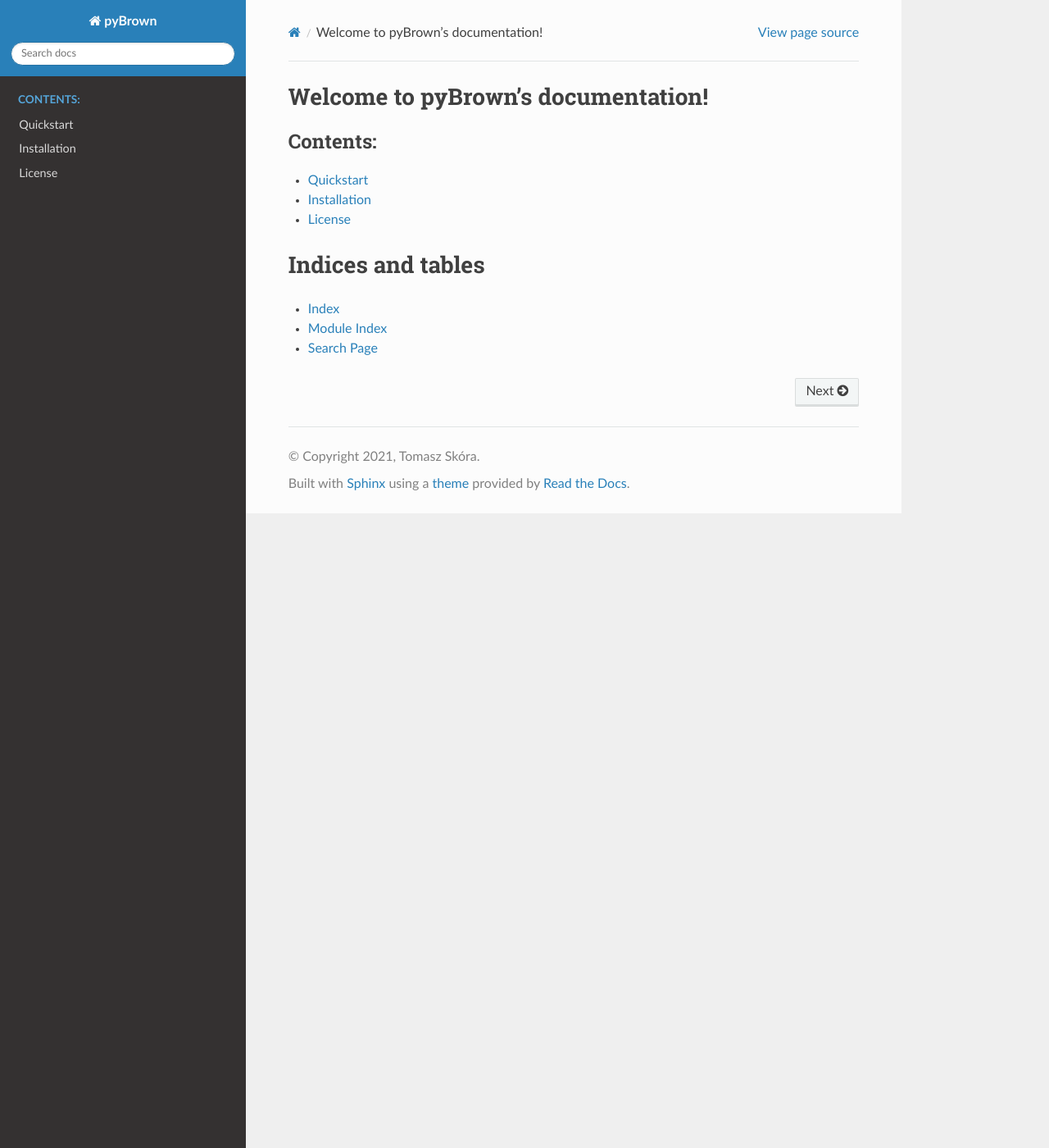
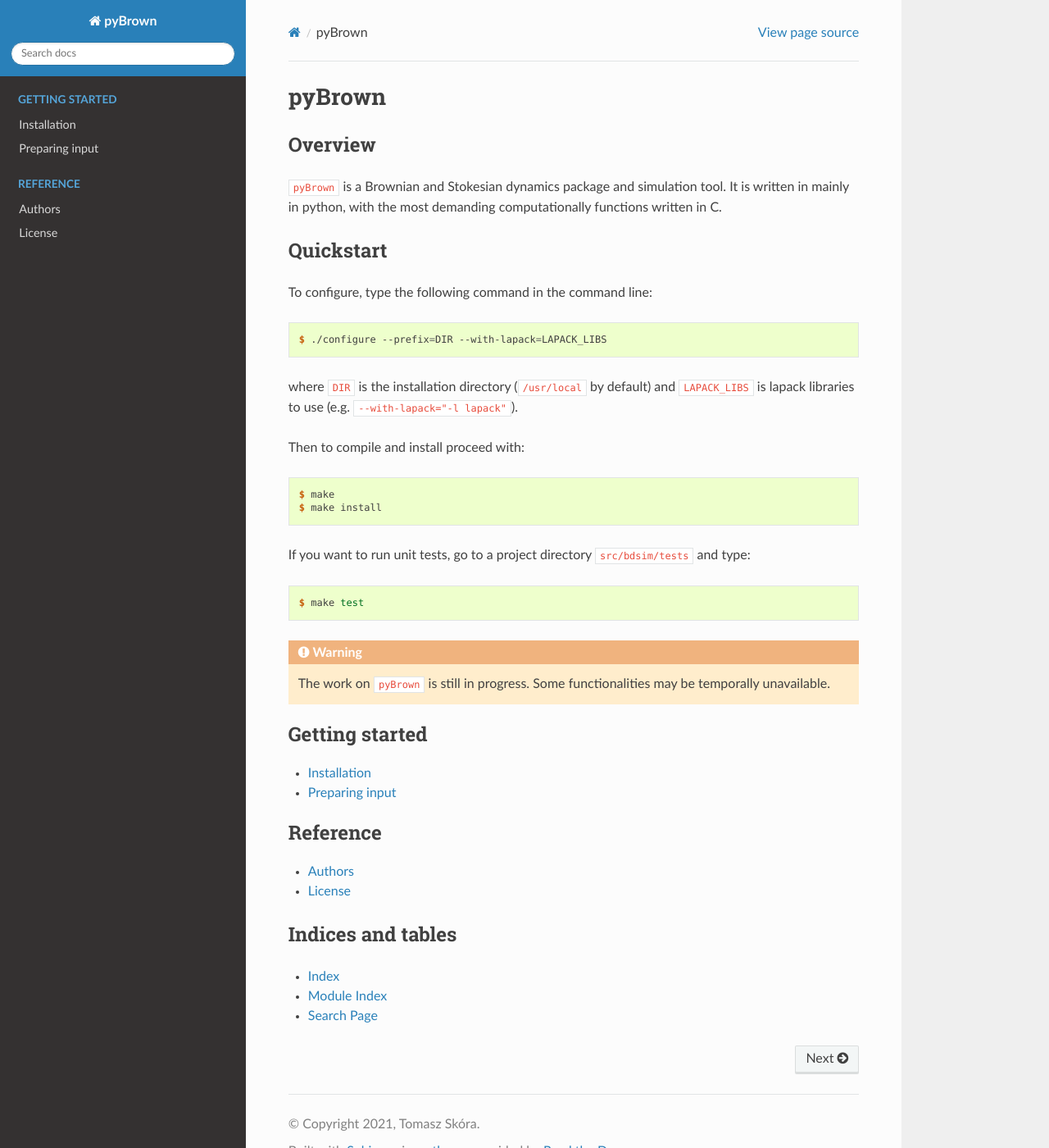
Before and after one commit to tskora/pyBrown, a Sphinx documentation site: the page built from docs/source/index.rst, in a window 1280 px wide and 1400 px high. Shown: the whole window at 82% size. Built offline with Sphinx 7.4.7 and the Read the Docs theme 2.0.0, drawn with Linux system fonts in a browser that asks for light colours.

Commit message:
more documentation

```diff
--- a/docs/source/conf.py
+++ b/docs/source/conf.py
@@ -50,6 +50,8 @@ exclude_patterns = []
 # html_theme = 'alabaster'
 html_theme = "sphinx_rtd_theme"
 
+pygments_style = 'sphinx'
+
 # Add any paths that contain custom static files (such as style sheets) here,
 # relative to this directory. They are copied after the builtin static files,
 # so a file named "default.css" will overwrite the builtin "default.css".
--- a/docs/source/index.rst
+++ b/docs/source/index.rst
@@ -1,18 +1,55 @@
-Welcome to pyBrown's documentation!
-===================================
+pyBrown
+========
+
+Overview
+---------
+
+``pyBrown`` is a Brownian and Stokesian dynamics package and simulation tool. It is written in mainly in python, with the most demanding computationally functions written in C.
+
+Quickstart
+-----------
+
+To configure, type the following command in the command line:
+
+.. code-block:: console
+
+    $ ./configure --prefix=DIR --with-lapack=LAPACK_LIBS
+
+where ``DIR`` is the installation directory (``/usr/local`` by default) and ``LAPACK_LIBS`` is lapack libraries to use (e.g. ``--with-lapack="-l lapack"``).
+
+Then to compile and install proceed with:
+
+.. code-block:: console
+
+    $ make
+    $ make install
+
+If you want to run unit tests, go to a project directory ``src/bdsim/tests`` and type:
+
+.. code-block:: console
+
+    $ make test
+
+.. warning::
+    The work on ``pyBrown`` is still in progress. Some functionalities may be temporally unavailable.
 
 .. toctree::
-   :maxdepth: 3
-   :caption: Contents:
+   :maxdepth: 1
+   :caption: Getting started
 
-   usage/quickstart
-   usage/installation
-   usage/license
+   getting_started/installation
+   getting_started/preparing_input
 
+.. toctree::
+   :maxdepth: 1
+   :caption: Reference
+
+   reference/authors
+   reference/license
 
 
 Indices and tables
-==================
+-------------------
 
 * :ref:`genindex`
 * :ref:`modindex`
--- a/docs/source/usage/installation.rst
+++ /dev/null
@@ -1,4 +0,0 @@
-Installation
--------------
-
-How to install?
--- a/docs/source/usage/quickstart.rst
+++ /dev/null
@@ -1,4 +0,0 @@
-Quickstart
--------------
-
-How to start quickly?
```
Also changed, not shown: docs/source/getting_started/installation.rst (added, +240 -0 lines), docs/source/getting_started/preparing_input.rst (added, +95 -0 lines), docs/source/reference/authors.rst (added, +15 -0 lines), docs/source/reference/license.rst (line endings or trailing spaces).
